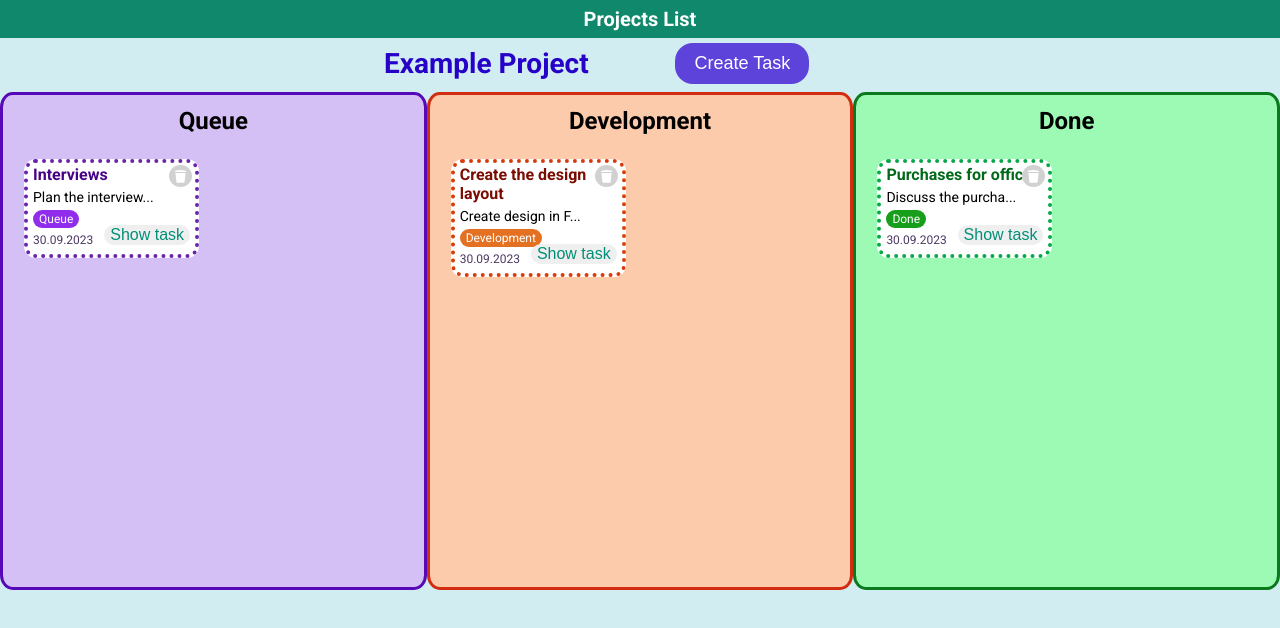
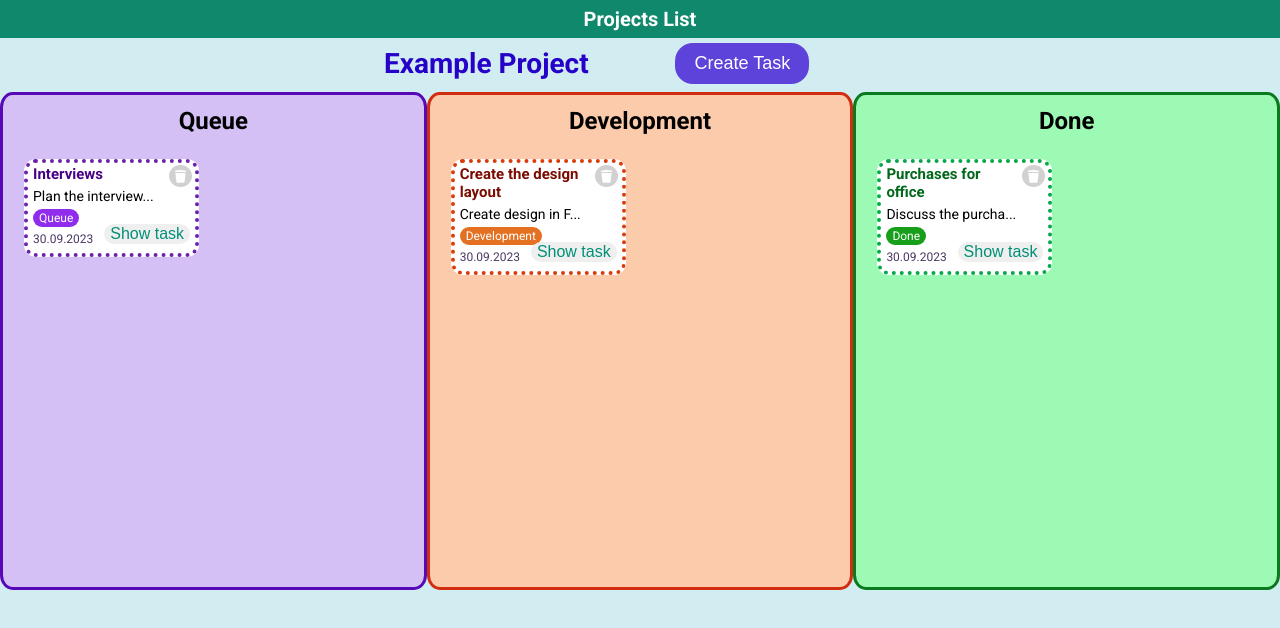
Before and after one commit to Ave-Mari/projects-board, a React (Vite) app: page /projects/142354 in a window 1280 px wide. Shown: the top 628 px of the page. Built offline with nearby package versions, Linux system fonts and the light colour scheme; a web font is replaced by a local one.

Commit message:
change font size and width of the headline

```diff
--- a/src/components/TaskItem/TaskItem.scss
+++ b/src/components/TaskItem/TaskItem.scss
@@ -9,6 +9,7 @@
     flex-direction: column;
     align-items: start;
     position: relative;
+
 
     h3,
     p {
@@ -33,7 +34,8 @@
 
     h3 {
         color: #470287;
-        font-size: 16px;
+        font-size: 15px;
+        width: 84%;
     }
 
     .status {
@@ -47,7 +49,8 @@
 
     h3 {
         color: #7a0c01;
-        font-size: 16px;
+        font-size: 15px;
+        width: 84%;
     }
 
     .status {
@@ -61,7 +64,8 @@
 
     h3 {
         color: #016919;
-        font-size: 16px;
+        font-size: 15px;
+        width: 84%;
     }
 
     .status {
@@ -89,9 +93,6 @@
     &:hover {
         background: red;
     }
-
-
-
     img {
         width: 17px;
     }
```
